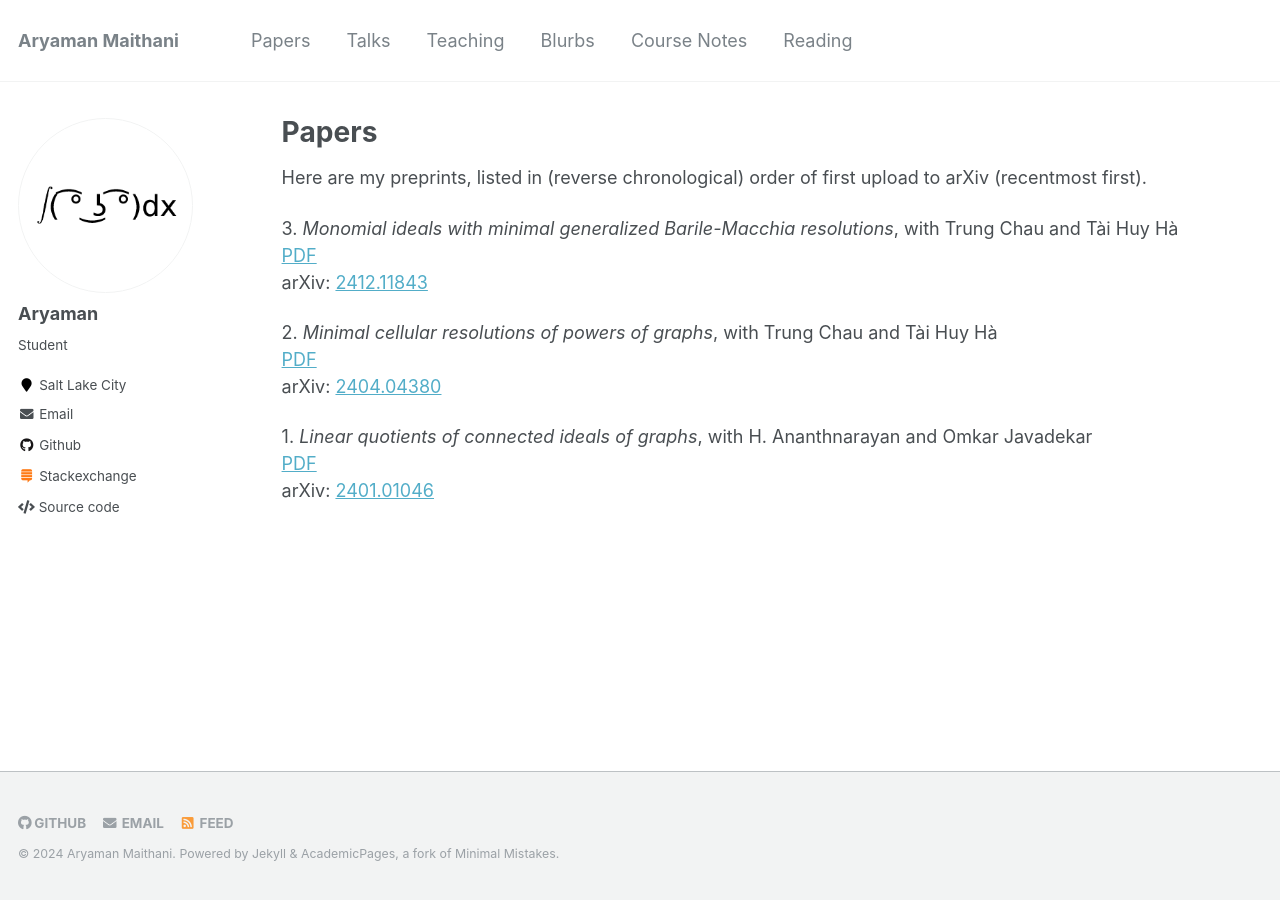
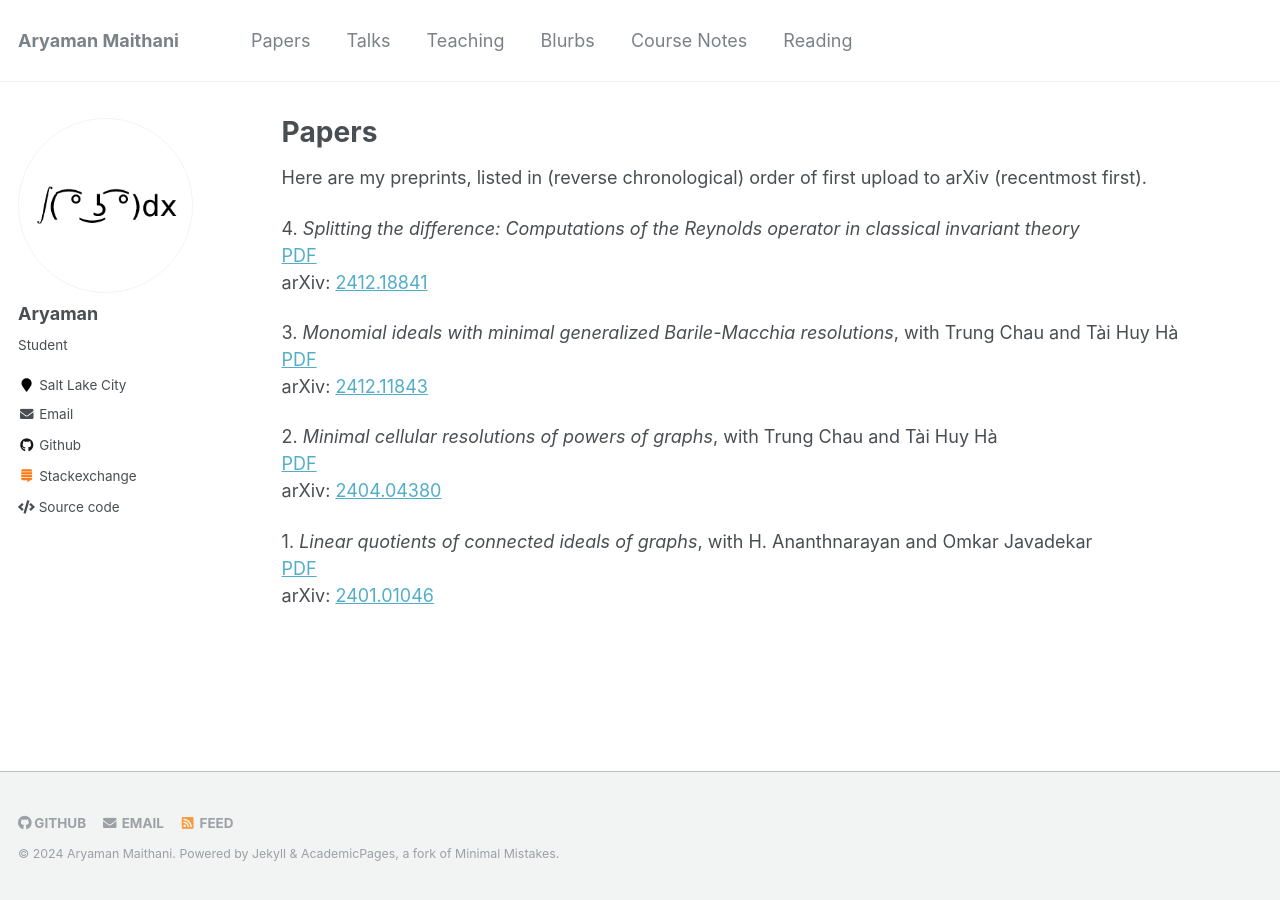
Before and after one commit to aryamanmaithani/math, a Jekyll site: the page built from _pages/papers.md, in a window 1280 px wide. Built offline with Jekyll 4.4.1, drawn with Linux system fonts in a browser that asks for light colours.

Commit message:
updated for classical_reynolds

```diff
--- a/_data/papers-links.yml
+++ b/_data/papers-links.yml
@@ -1,3 +1,7 @@
+maithani_classical_reynolds:
+  arXiv: "2412.18841"
+  title: "Splitting the difference: Computations of the Reynolds operator in classical invariant theory"
+
 chau_ha_maithani_monomial_ideal_BM:
   arXiv: "2412.11843"
   title: "Monomial ideals with minimal generalized Barile-Macchia resolutions"
--- a/_pages/papers.md
+++ b/_pages/papers.md
@@ -7,6 +7,10 @@ author_profile: true
 
 Here are my preprints, listed in (reverse chronological) order of first upload to arXiv (recentmost first).
 <!-- generated by /math/codes/papers_page_generator/generator.py -->
+
+4\. <i>Splitting the difference: Computations of the Reynolds operator in classical invariant theory</i>
+[PDF](maithani_classical_reynolds.pdf)
+arXiv: [2412.18841](https://arxiv.org/abs/2412.18841)
 
 3\. <i>Monomial ideals with minimal generalized Barile-Macchia resolutions</i>, with Trung Chau and Tài Huy Hà
 [PDF](chau_ha_maithani_monomial_ideal_BM.pdf)
--- a/codes/papers_page_generator/papers.txt
+++ b/codes/papers_page_generator/papers.txt
@@ -1,7 +1,7 @@
-ignore
+4
 title: Splitting the difference: Computations of the Reynolds operator in classical invariant theory
 date: 2024-12-25
-arxiv: TBD
+arxiv: 2412.18841
 pdf: maithani_classical_reynolds
 =========
 3
```
Also changed, not shown: 1 other file.
